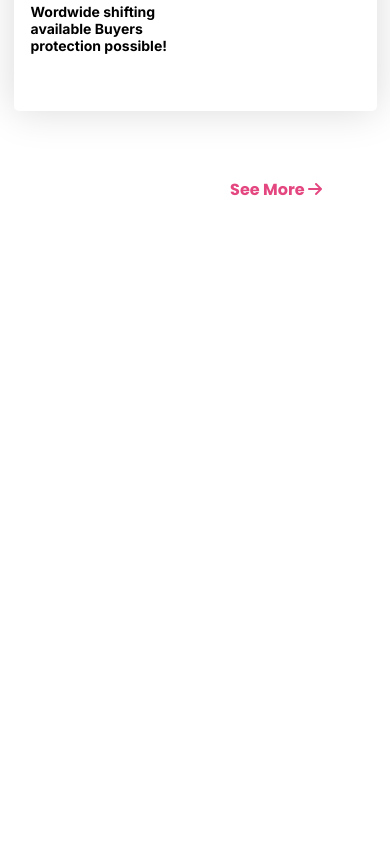
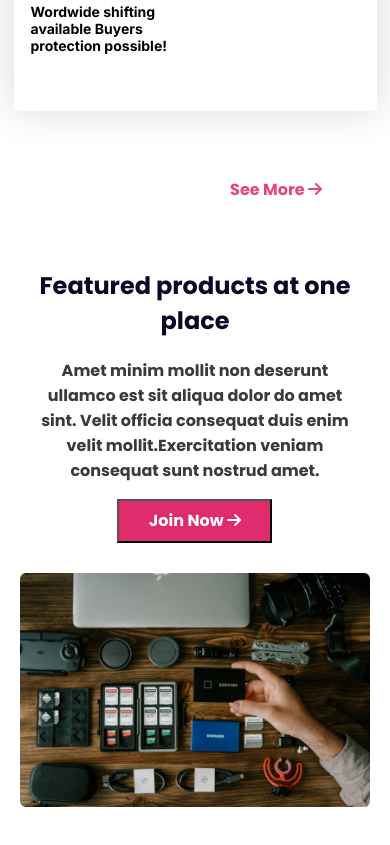
Before and after one commit to Tanvir-173/influencer-gear, a plain HTML site: page index.html in a window 390 px wide. Shown: the part 5975-6820 px from the top of the page. Before the commit the page ends 6293 px from the top, so only its background shows below. Drawn offline with Linux system fonts and the light colour scheme.

Commit message:
third commit

```diff
--- a/index.html
+++ b/index.html
@@ -300,6 +300,16 @@
 
 
         </section>
+        <section class="Featured-Products">
+            <div class="Featured-prducts-content">
+                 <img class="Featured-img" src="influencer-gear/images/gear.png" alt="">
+                 <div class="Featured-products-text">
+                    <h1 class="Featured-h1 poppins-bold">Featured products at one <span class="Featured-h1-for-small-device"> place</span></h1>
+                    <p  class="Featured-p poppins-bold">Amet minim mollit non deserunt <span class="Featured-p-for-small-device-part1"> ullamco est sit aliqua dolor<br class="Featured-p-br1"> do amet</span> <span class="Featured-p-for-small-device-part2"> sint. Velit officia consequat duis enim</span> <span class="Featured-p-for-small-device-part3">velit mollit.<br class="Featured-p-br2">Exercitation veniam</span><span class="Featured-p-for-small-device-part4"> consequat sunt nostrud amet.</span></p>
+                    <button class="join-now poppins-bold">Join Now <i class="fa-sharp fa-solid fa-arrow-right"></i> </button>
+                 </div>
+            </div>
+        </section>
     </main>
 
 </body>
--- a/styles/index.css
+++ b/styles/index.css
@@ -354,3 +354,80 @@ nav{
 }
 
 }
+
+.Featured-h1{
+    color:#0A0826;
+    font-size:38px;
+}
+
+.Featured-p, .join-now{
+    font-size:16px;
+}
+
+.join-now{
+    width:155px;
+    height:44px;
+    background-color:#E02C6D;
+    color: #FFFFFF;
+}
+
+.Featured-prducts-content{
+    display: flex;
+    align-items: center;
+
+    justify-content:space-between;
+}
+.Featured-Products{
+   width:1200px;
+   margin:100px auto;
+}
+
+@media screen and (max-width:576px){
+
+    .Featured-h1-for-small-device{
+        display:block;
+    }
+    .Featured-p-br2{
+        display:none;
+    }
+    .Featured-p-br1{
+        display:none;
+    }
+    .Featured-p-for-small-device-part1{
+        display:block;
+    }
+    .Featured-p-for-small-device-part2{
+        display:block;
+    }
+    .Featured-p-for-small-device-part3{
+        display:block;
+    }
+    .Featured-p-for-small-device-part4{
+        display:block;
+    }
+    .Featured-prducts-content{
+        flex-direction: column-reverse;
+        gap:30px;
+        justify-content:center;
+        align-items: center;
+    }
+    .Featured-Products{
+        margin-top:20px;
+        width:100%;
+
+    }
+    .Featured-h1{
+        font-size:24px;
+    }
+    .card-container{
+        margin-bottom:30px;
+    }
+
+    .Featured-img{
+        width:350px;
+    }
+    .Featured-products-text{
+        text-align: center;
+    }
+
+}
```
